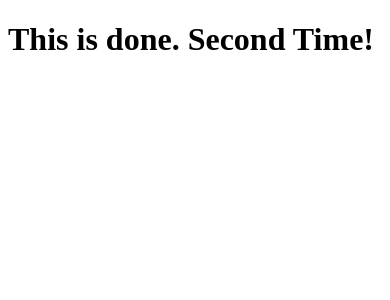
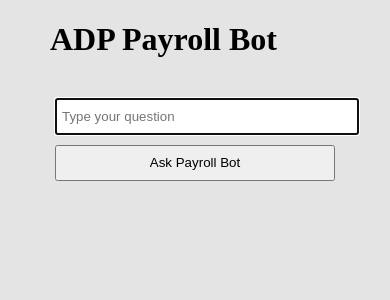
Before and after one commit to bharathkumarms/payroll-azure-bot, an Angular app: page / in a window 390 px wide. Shown: the top 300 px of the page. Built offline with nearby package versions, Linux system fonts and the light colour scheme.

Commit message:
Added post call

```diff
--- a/src/app/app.component.css
+++ b/src/app/app.component.css
@@ -0,0 +1,79 @@
+.adp-answer {
+    background-color: #bbb;
+    margin-bottom: 10px;
+    font-size: 16px;
+    padding: 5px;
+    margin-left: 3px;
+    margin-right: 3px;
+}
+
+input {
+    height: 23px;
+}
+
+.adp-error {
+    background-color: #d14019;
+    margin-bottom: 10px;
+    font-size: 16px;
+    padding: 5px;
+    margin-left: 3px;
+    margin-right: 3px;
+}
+
+.user-question {
+    background-color: #f5f5f5;
+    margin-bottom: 10px;
+    font-size: 16px;
+    padding: 5px;
+    margin-left: 3px;
+    margin-right: 3px;
+}
+
+.bot-container {
+    display: flex;
+    margin-bottom: 10px;
+}
+
+.bot-container .bot-question {
+    flex: 1;
+}
+
+.bot-container .bot-command {
+    flex: 0;
+    margin: 0 0 0 1rem;
+}
+
+.bot-command-btn {
+    height: 36px;
+}
+
+.bot-container div input {
+    padding: 5px;
+    width: 100%;
+}
+
+.bot-container div button {
+    padding: 5px;
+    white-space: nowrap;
+}
+
+@media screen and (max-width: 400px) {
+    .bot-container {
+        display: block;
+    }
+
+    .bot-command button {
+        width: 100%;
+        margin-top: 10px;
+    }
+
+    .bot-question input {
+        margin-left: 5px;
+        margin-right: 5px;
+    }
+
+    .bot-container .bot-command {
+        margin-left: 5px;
+        margin-right: 5px;
+    }
+}
--- a/src/app/app.component.html
+++ b/src/app/app.component.html
@@ -1,3 +1,17 @@
-<h1>
-  {{title}}
+<h1>ADP Payroll Bot
+  <span style="font-size:11px" ng-show="counterValue>0">{{counterValue}}</span>
 </h1>
+<br />
+
+<div class="bot-container">
+  <div class="bot-question">
+    <input type="text" ng-disabled="disableQuestion" autofocus="autofocus" name="payrollBot" placeholder="{{placeholder == true && 'Type Hi & Press Enter' || 'Type your question'}}"
+      ng-model="question" autocomplete="off" />
+  </div>
+  <div class="bot-command">
+    <button class="bot-command-btn" type="submit" (click)="answer()" ng-disabled="isQuestion">
+      Ask Payroll Bot
+    </button>
+  </div>
+</div>
+<div class="answers"></div>
--- a/src/app/app.component.ts
+++ b/src/app/app.component.ts
@@ -1,4 +1,6 @@
 import { Component } from '@angular/core';
+import { Http, Headers, Response, URLSearchParams } from '@angular/http';
+import 'rxjs/add/operator/map';
 
 @Component({
   selector: 'app-root',
@@ -6,5 +8,20 @@
   styleUrls: ['./app.component.css']
 })
 export class AppComponent {
-  title = 'This is done. Second Time!';
+  constructor(private http: Http) { }
+
+  answer() {
+
+    var headers = new Headers();
+    headers.append('Ocp-Apim-Subscription-Key', 'f741f4e6c6254d9dbc80f85d16fd30fb');
+    let urlSearchParams = new URLSearchParams();
+    urlSearchParams.append('question', 'hi');
+    let body = urlSearchParams.toString()
+
+    this.http.post('https://westus.api.cognitive.microsoft.com/qnamaker/v2.0/knowledgebases/d2f5139b-5a23-4049-8893-27fecb715f59/generateAnswer', body, {headers: headers})
+        .map((response: Response) => {
+            // login successful if user.status = success in the response
+            let user = response.json();
+        });
+  }
 }
--- a/src/index.html
+++ b/src/index.html
@@ -8,7 +8,7 @@
   <meta name="viewport" content="width=device-width, initial-scale=1">
   <link rel="icon" type="image/x-icon" href="favicon.ico">
 </head>
-<body>
+<body style="background: #e4e4e4;margin-left:50px;margin-right:50px">
   <app-root>Loading...</app-root>
 </body>
 </html>
```
